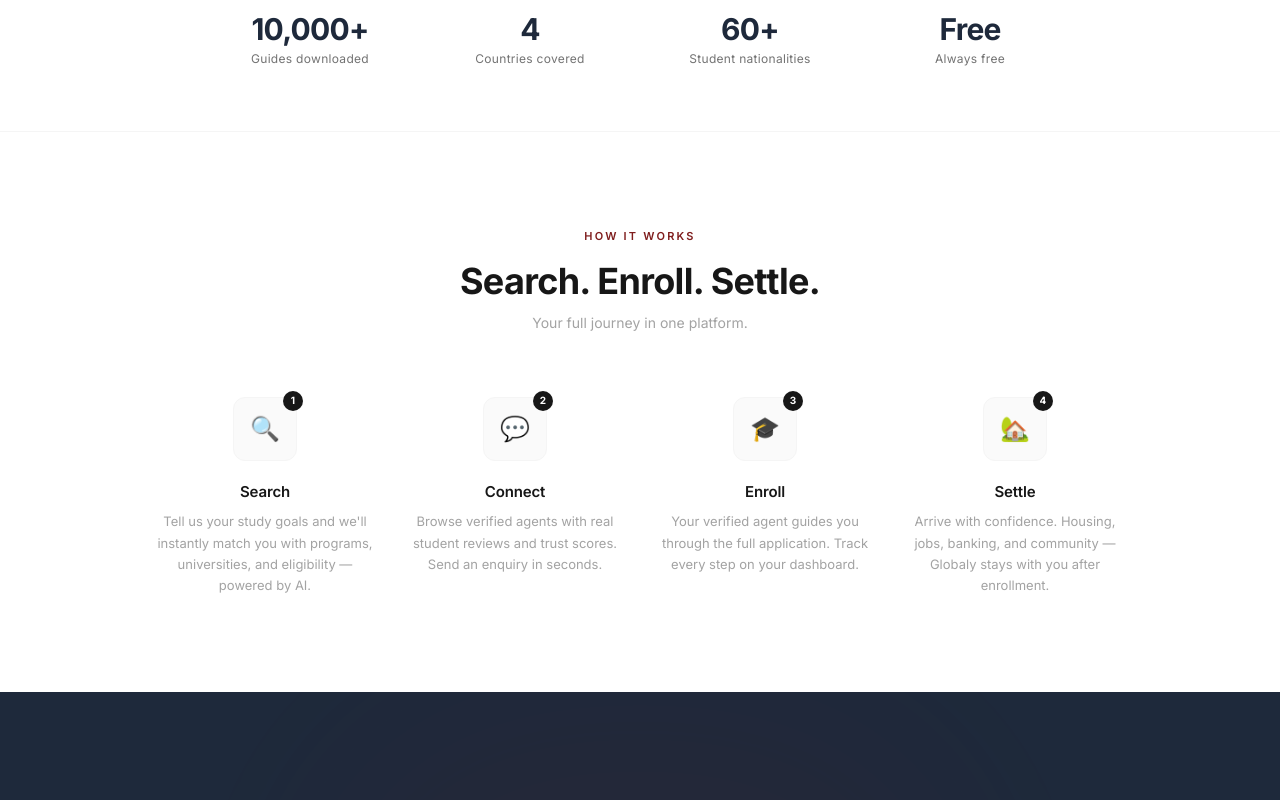
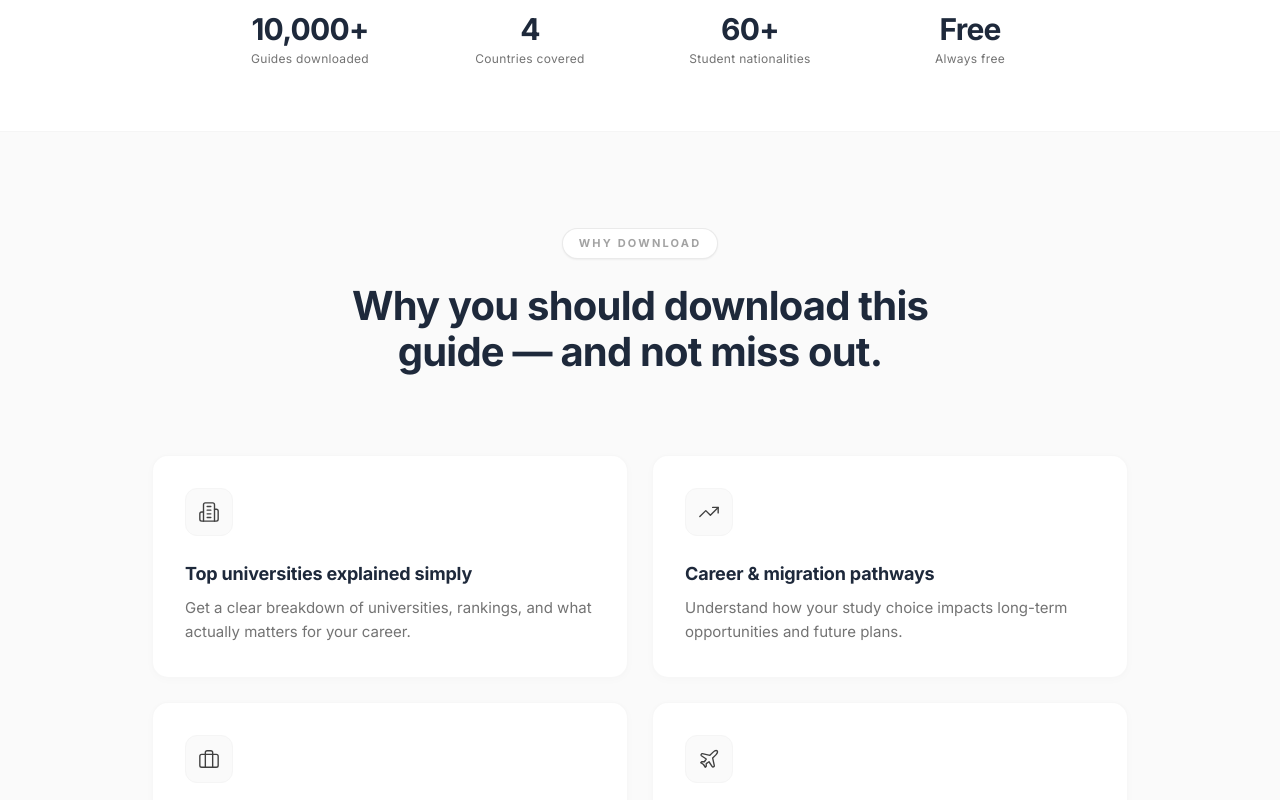
Before and after one commit to ghatul17/globaly_ebook, a React (Vite) app: page / in a window 1280 px wide. Shown: the part 1500-2300 px from the top of the page. Built offline with nearby package versions, Linux system fonts and the light colour scheme.

Commit message:
feat: inject PersuasionSection into HomePage

```diff
--- a/src/pages/HomePage.tsx
+++ b/src/pages/HomePage.tsx
@@ -4,6 +4,7 @@ import { Download, ArrowRight, Globe, BookOpen, ArrowUpRight } from "lucide-reac
 import { COUNTRIES } from "../data/countries";
 import HowItWorks from "../components/HowItWorks";
 import LeadCaptureModal from "../components/LeadCaptureModal";
+import PersuasionSection from "../components/PersuasionSection";
 import { Button } from "@/components/ui/button";
 import { Badge } from "@/components/ui/badge";
 
@@ -207,6 +208,9 @@ export default function HomePage() {
         </div>
       </section>
 
+      {/* ── WHY DOWNLOAD ───────────────────────── */}
+      <PersuasionSection />
+
       {/* ── HOW IT WORKS ─────────────────────── */}
       <div id="how">
         <HowItWorks />
```
